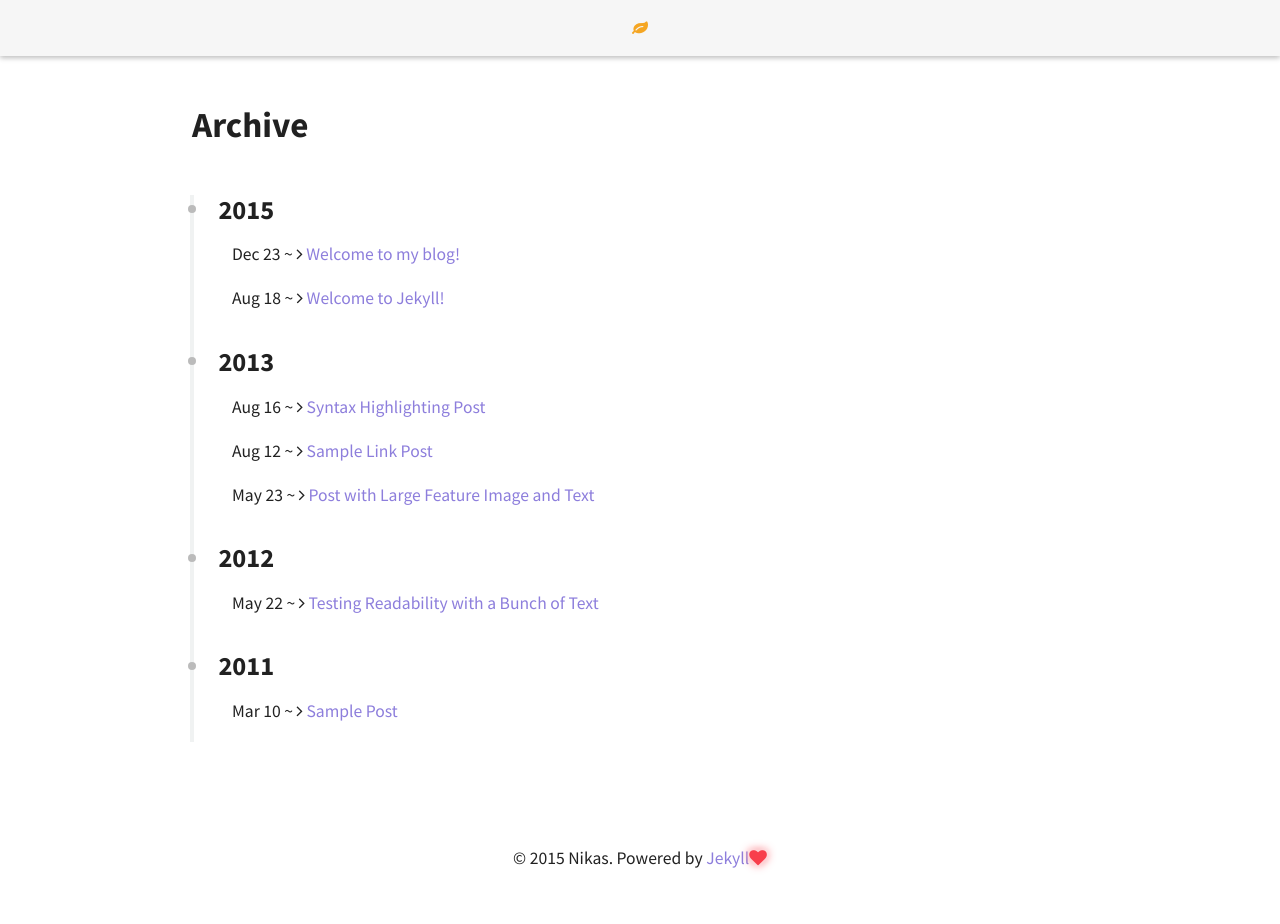
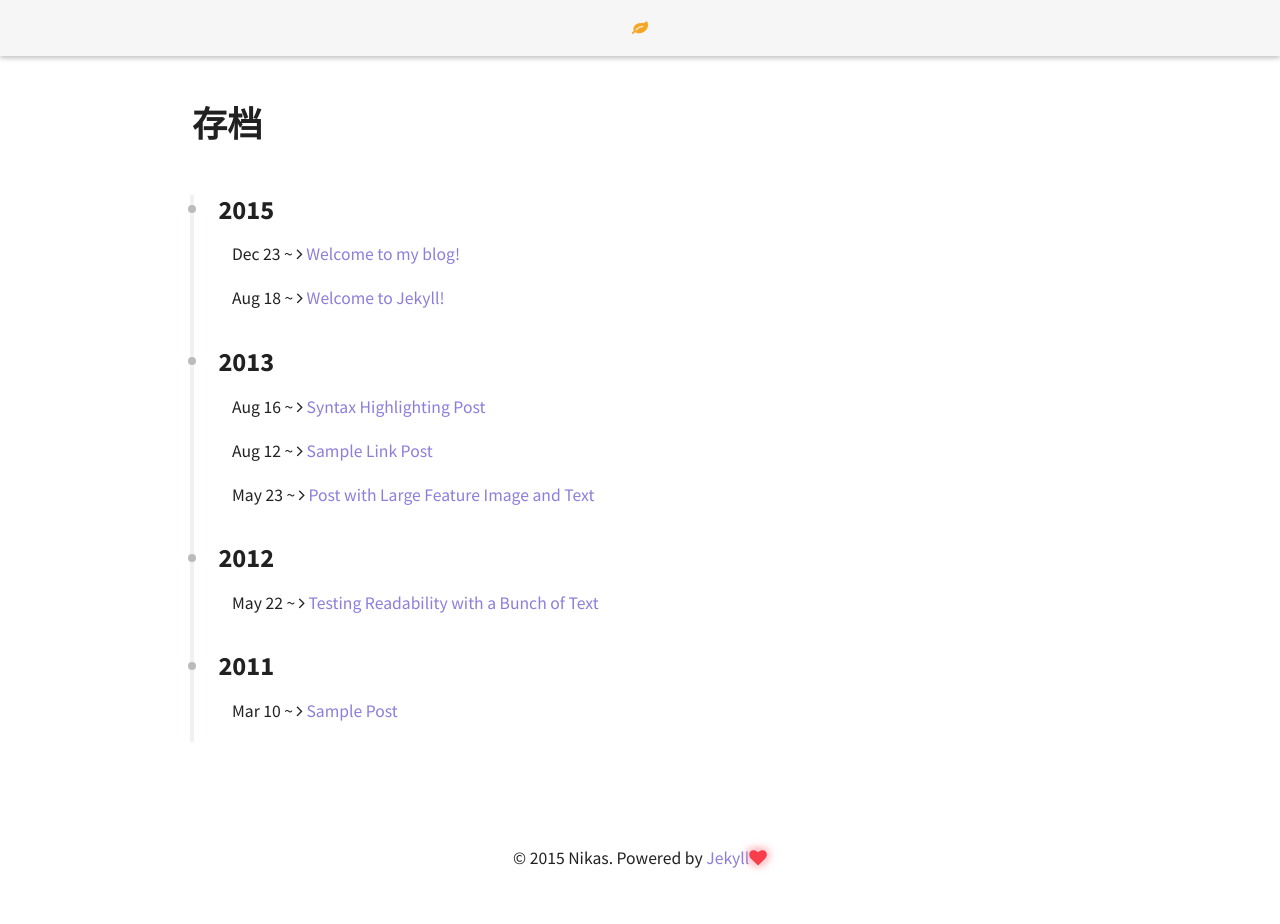
Before and after one commit to nikas1991/nikas1991.github.io, a Jekyll site: the page built from archive.html, in a window 1280 px wide. Built offline with Jekyll 4.4.1, drawn with Linux system fonts in a browser that asks for light colours.

Commit message:
修改标签名

```diff
--- a/archive.html
+++ b/archive.html
@@ -1,6 +1,6 @@
 ---
 layout: page
-title:  Archive
+title:  存档
 permalink: /archive/
 ---
 
--- a/tags.html
+++ b/tags.html
@@ -1,6 +1,6 @@
 ---
 layout: page
-title:  Tags
+title:  标签
 permalink: /tags/
 ---
 
```
